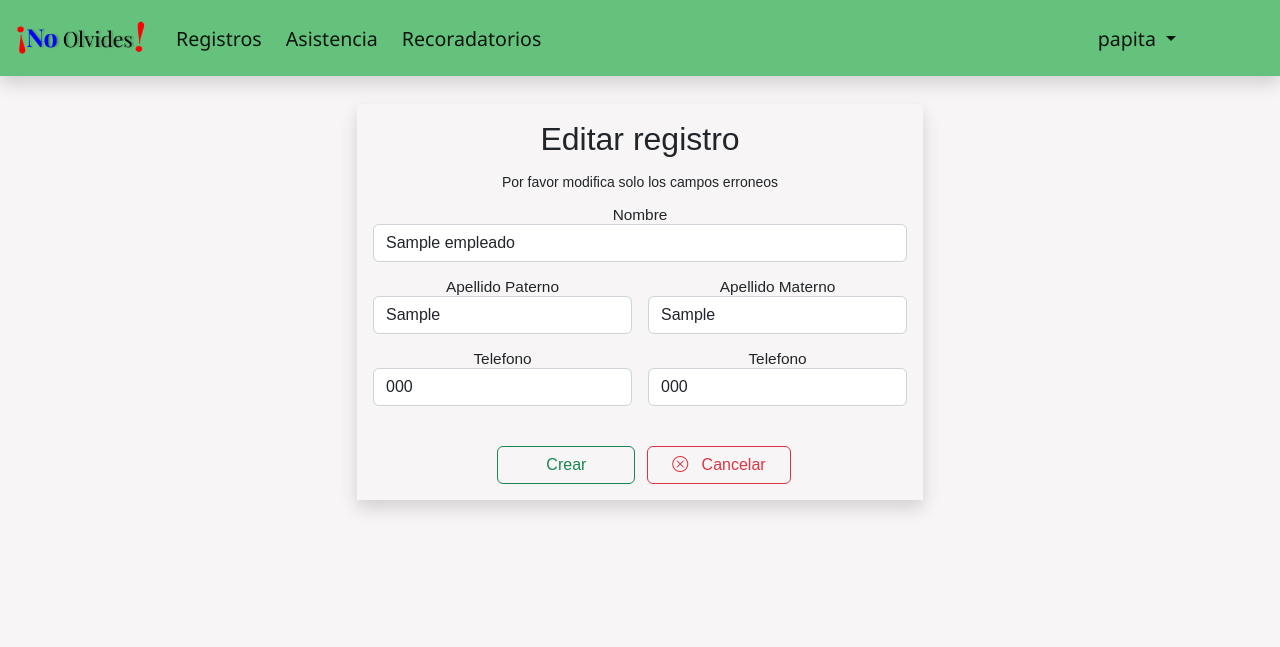
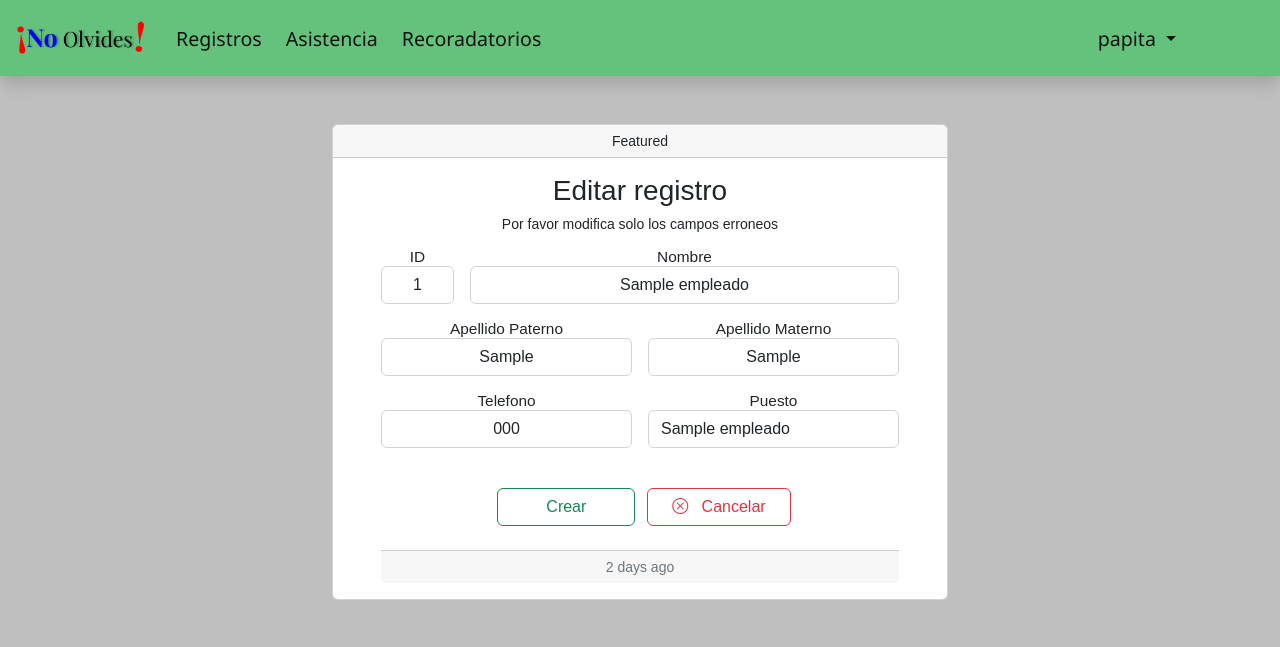
Before and after one commit to Jazmin-Lomeli/SIAR, a PHP site: page /editar_emp.php?id=1 in a window 1280 px wide. Shown: the top 647 px of the page. Run offline with PHP 8.4, Linux system fonts and the light colour scheme; a user stored in the database is signed in; tables that the repository leaves empty or names only in its code hold one stand-in row (values such as "Sample post"); some libraries are stand-ins or nearby versions.

Commit message:
Editar empleados Funcional

```diff
--- a/admin_asistencia.php
+++ b/admin_asistencia.php
@@ -14,6 +14,8 @@ $conexion = $link;
 if (!$conexion) {
   header('Location: login.php');
 }
+date_default_timezone_set("America/Mexico_City");
+
 $fecha_hoy = date("Y-m-d");
 $query ="SELECT * FROM empleados";
 $resultado = $link->query($query);
@@ -202,16 +204,18 @@ if ($_SERVER["REQUEST_METHOD"] == "POST") {
             ?>
             <p  class="d-flex">
                 <?php
+
                 /* Establecer la hora de Mexico por que por defecto manda la del server  */
                 date_default_timezone_set("America/Mexico_City");
                 echo$dia[date('w')]. " ". date("d"). " de ". $mes[date("m")-1]. " de ". date("Y"). ".   ". date("h:i:sa");?>
+
             </p>
             </div>
         </div>
     </div>
 <!-- Alertas de confirmacion o  error -->
     <div class="container mt-2 principal rounded-3 shadow mb-4">
-    <?php
+           <?php
             if(isset($_GET['mensaje']) and $_GET['mensaje'] == 'error'){
             ?>
             <div class=" alerta_error alert alert-danger alert-dismissible fade show  text-center" role="alert">
--- a/assets/scripts/admin_register.php
+++ b/assets/scripts/admin_register.php
@@ -72,6 +72,7 @@ if($_SERVER["REQUEST_METHOD"] == "POST"){
     }
     // Check input errors before inserting in database
     if(empty($name_err) && empty($last1_err) && empty($last2_err) && empty($tel_err) && empty($area_err)){
+        date_default_timezone_set("America/Mexico_City");
         $fecha = date('Y-m-d');
         // Prepare an insert statement
         $sql = "INSERT INTO empleados (nombre, apellido, seg_apellido, telefono, tipo, f_registro) VALUES (?,?,?,?,?,?)";
@@ -89,9 +90,9 @@ if($_SERVER["REQUEST_METHOD"] == "POST"){
             // Attempt to execute the prepared statement
             if(mysqli_stmt_execute($stmt)){
                 // Redirect to login page
-                header("location: admin_reg.php?mensaje=add");
+                header("location: ../../admin_reg.php?mensaje=add");
             } else{
-                header("location: admin_reg.php?mensaje=error");
+                header("location: ../../admin_reg.php?mensaje=error");
             }
 
             // Close statement
--- a/editar_emp.php
+++ b/editar_emp.php
@@ -17,10 +17,10 @@ if (!$conexion) {
 
 $id = $_GET['id'];/* Extraemos el ID*/
 
-$name = $last_name = $last_name2 =  $tel= "";
-$name_err = $last1_err = $last2_err = $tel_err= "";
+$name = $last_name = $last_name2 = $tel = $puesto =  "";
+$name_err = $last1_err = $last2_err = $tel_err = $area_err = "";
 
-$sql = "SELECT * FROM empleados WHERE id = '$id'";
+$sql = "SELECT * FROM empleados INNER JOIN tipo_empleado ON empleados.tipo=tipo_empleado.tipo WHERE id = '$id'";
 $result = mysqli_query($conexion, $sql);
 /* Extarer los datos del registro */
 while($mostrar = mysqli_fetch_array($result)) {
@@ -28,6 +28,8 @@ while($mostrar = mysqli_fetch_array($result)) {
        $last_name = $mostrar['apellido'];
        $last_name2 = $mostrar['seg_apellido'];
        $tel = $mostrar['telefono'];
+       $puesto = $mostrar['t_nombre'];
+       $tipo_puesto = $mostrar['tipo'];
 }
 /* Validar los nuevos datos */
 if($_SERVER["REQUEST_METHOD"] == "POST"){
@@ -68,22 +70,33 @@ if($_SERVER["REQUEST_METHOD"] == "POST"){
         $param_tel= trim($_POST["tel"]) ;
         $tel = $param_tel;
     }
+    // Validar primer apellido
+    if(empty(trim($_POST["puesto"]))){
+      $area_err = "Por favor ingresa un tipo.";
+   }else{
+      $param_area = trim($_POST["puesto"]) ;
+      $puesto = $param_area;
+    }
+
+
 /* Hacer la insercion de los nuevis datos */
-    if(empty($name_err) && empty($last1_err) && empty($last2_err) && empty($tel_err)){
-        echo $name. " ". $param_last1. " ". $param_last2 . " " .$id;
+    if(empty($name_err) && empty($last1_err) && empty($last2_err) && empty($tel_err) && empty($area_err)){
 
-   $a =  mysqli_query($link, "UPDATE users SET name = '$name',  last_name = '$last_name',   last_name2 = '$last_name2',   telefono = '$tel' WHERE id = '$id'");
+      $a =  mysqli_query($link, "UPDATE empleados SET nombre = '$name',  apellido = '$last_name',   seg_apellido = '$last_name2',   telefono = '$tel', tipo = '$puesto' WHERE id = '$id'");
 
      if($a == TRUE){
-      header('Location: admin_reg.php?mensaje=editado');
+      header('Location: empleado_detalles.php?id='.$id.'&info=edit');
      }else{
       die(" No se puede modificar el registro ");
-      header('Location: admin_reg.php?mensaje=error');
+      header('Location: empleado_detalles.php?id='.$id.'&info=error');
       exit();
      }
 }
+}
 
-}
+$query ="SELECT * FROM tipo_empleado";
+$resultado = $link->query($query);
+$conexion = $link;
 
 
 ?>
@@ -155,52 +168,103 @@ if($_SERVER["REQUEST_METHOD"] == "POST"){
     </nav>
 </header>
 
+      <style>
+        body{
+          background: rgba(128, 128, 128, 0.5);
+          height: 100%;
+        }
+      </style>
+  <div class="container p-5">
+    <div class="row px-5 aling-items-center">
+      <div class="col-xl-2 col-lg-2 col-2 "> </div>
 
+      <div class="col-xl-8 col-lg-8 col-8 px-3">
 
-<div class="container">
- <!-- Formulario para cambiar los datos -->
-  <div class="container shadow-none p-1">
-        <div class="row text-center justify-content-center my-4">
-            <div class="col-md-6 wrapper shadow p-3" >
+        <div class="card text-center">
+          <div class="card-header">
+            Featured
+          </div>
+          <div class="card-body px-5">
+            <h3 class="card-title">Editar registro</h3>
+
             <form method="post" id="formulario">
-                  <h2 class="pb-2">Editar registro</h2>
               <p> Por favor modifica solo los campos erroneos </p>
-
               <div class="row g-3 pt-2">
-                        <div class="col-sm-12 center mt-2 form-group">
+                <div class="col-sm-2 center mt-2 form-group">
+                  <label for= "id" class= "espacio">ID</label>
+                  <input id="id" type="text" name="id" class="form-control text-center" value="<?php echo $id; ?>" readonly>
+                </div>
+                <div class="col-sm-10 center mt-2 form-group">
                   <label for= "nombre" class= "espacio">Nombre</label>
-                            <input id="nombre" type="text" name="nombre" class="form-control <?php echo (!empty($name_err)) ? 'is-invalid' : ''; ?>" value="<?php echo $name; ?>">
+                  <input id="nombre" type="text" name="nombre" class="form-control text-center <?php echo (!empty($name_err)) ? 'is-invalid' : ''; ?>" value="<?php echo $name; ?>">
                   <span class="invalid-feedback"><?php echo $name_err; ?></span>
                 </div>
                 <div class="col-sm-6 centert form-group">
                   <label for= "ape1">Apellido Paterno</label>
-                            <input id= "ape1"type="text" name="ape1" class="form-control <?php echo (!empty($last1_err)) ? 'is-invalid' : ''; ?>" value="<?php echo $last_name; ?>">
+                  <input id= "ape1"type="text" name="ape1" class="form-control text-center <?php echo (!empty($last1_err)) ? 'is-invalid' : ''; ?>" value="<?php echo $last_name; ?>">
                   <span class="invalid-feedback"><?php echo $last1_err; ?></span>
                 </div>
                 <div class="col-sm-6 centert form-group">
                   <label for= "ape2">Apellido Materno</label>
-                            <input id= "ape2" type="text" name="ape2" class="form-control <?php echo (!empty($last2_err)) ? 'is-invalid' : ''; ?>" value="<?php echo $last_name2; ?>">
+                    <input id= "ape2" type="text" name="ape2" class="form-control text-center <?php echo (!empty($last2_err)) ? 'is-invalid' : ''; ?>" value="<?php echo $last_name2; ?>">
                     <span class="invalid-feedback"><?php echo $last2_err; ?></span>
                 </div>
                 <div class="col-sm-6 center form-group">
                   <label for= "tel">Telefono</label>
-                            <input id= "tel" type="text" name="tel" class="form-control <?php echo (!empty($tel_err)) ? 'is-invalid' : ''; ?>" value="<?php echo $tel; ?>">
+                  <input id= "tel" type="text" name="tel" class="form-control text-center <?php echo (!empty($tel_err)) ? 'is-invalid' : ''; ?>" value="<?php echo $tel; ?>">
                   <span class="invalid-feedback"><?php echo $tel_err; ?></span>
                   </div>
                   <div class="col-sm-6 text-center form-group">
-                            <label for= "tel">Telefono</label>
-                            <input id= "tel" type="text" name="tel" class="form-control <?php echo (!empty($tel_err)) ? 'is-invalid' : ''; ?>" value="<?php echo $tel; ?>">
-                            <span class="invalid-feedback"><?php echo $tel_err; ?></span>
+                    <label for= "puesto">Puesto</label>
+                      <select name="puesto" class="form-control <?php echo (!empty($area_err)) ? 'is-invalid' : ''; ?>" value="<?php echo $puesto; ?>">
+                        <option value="<?php echo $tipo_puesto ?>"><?php echo $puesto?></option>
+                        <?php
+                          while ($row = $resultado->fetch_assoc()) {
+                            echo '<option value="'.$row['tipo'].'">'.$row['t_nombre'].'</option>';
+                          }
+                        ?>
+                      </select>
+                        <span class="invalid-feedback">
+                          <?php echo $area_err; ?>
+                        </span>
                   </div>
-                    <div class="col-xl-12 col-lg-12 col-12 form-group Botnones pt-4">
+                  <div class="col-xl-12 col-lg-12 col-12 form-group Botnones pt-4 pb-4">
                     <input type="submit" class="btn btn-outline-success ps-5 px-5 mx-2" value="Crear">
                     <a class="btn btn-outline-danger ps-4 px-4" href="admin_reg.php" ><i class="bi bi-x-circle"></i> &nbsp; Cancelar</a>
                   </div>
             </form>
           </div>
+         <div class="card-footer text-muted">
+          2 days ago
          </div>
         </div>
       </div>
+
+        <div class="col-xl-2 col-lg-2 col-2 "> </div>
+    </div>
+  </div>
+
+
+
+
+
+
+
+
+
+
+
+
+
+
+
+
+
+
+
+
+
+
   <!-- JavaScript Bundle with Popper -->
 
   <script src="https://cdn.jsdelivr.net/npm/bootstrap@5.2.1/dist/js/bootstrap.bundle.min.js" integrity="sha384-u1OknCvxWvY5kfmNBILK2hRnQC3Pr17a+RTT6rIHI7NnikvbZlHgTPOOmMi466C8" crossorigin="anonymous"></script>
```
Also changed, not shown: empleado_detalles.php (+32 -8 lines). Lines whose indentation alone changed are shown as unchanged.
